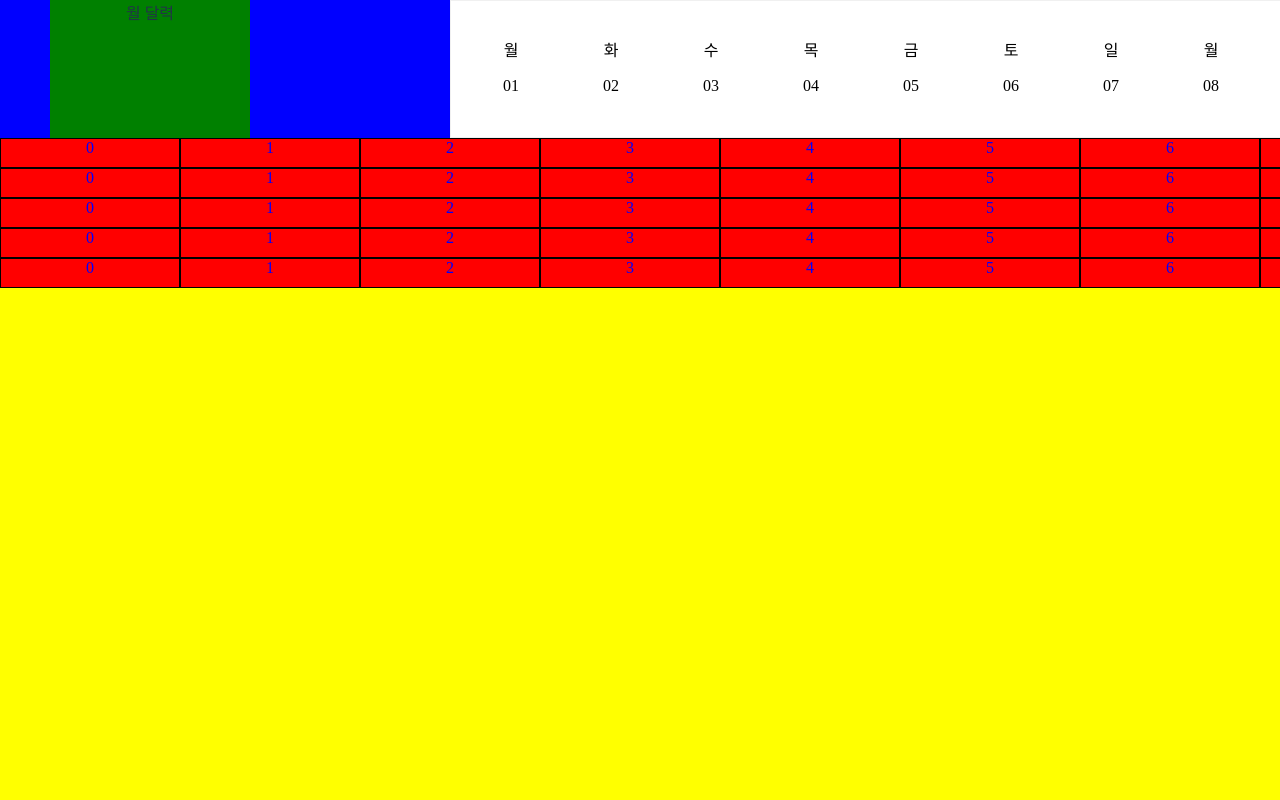
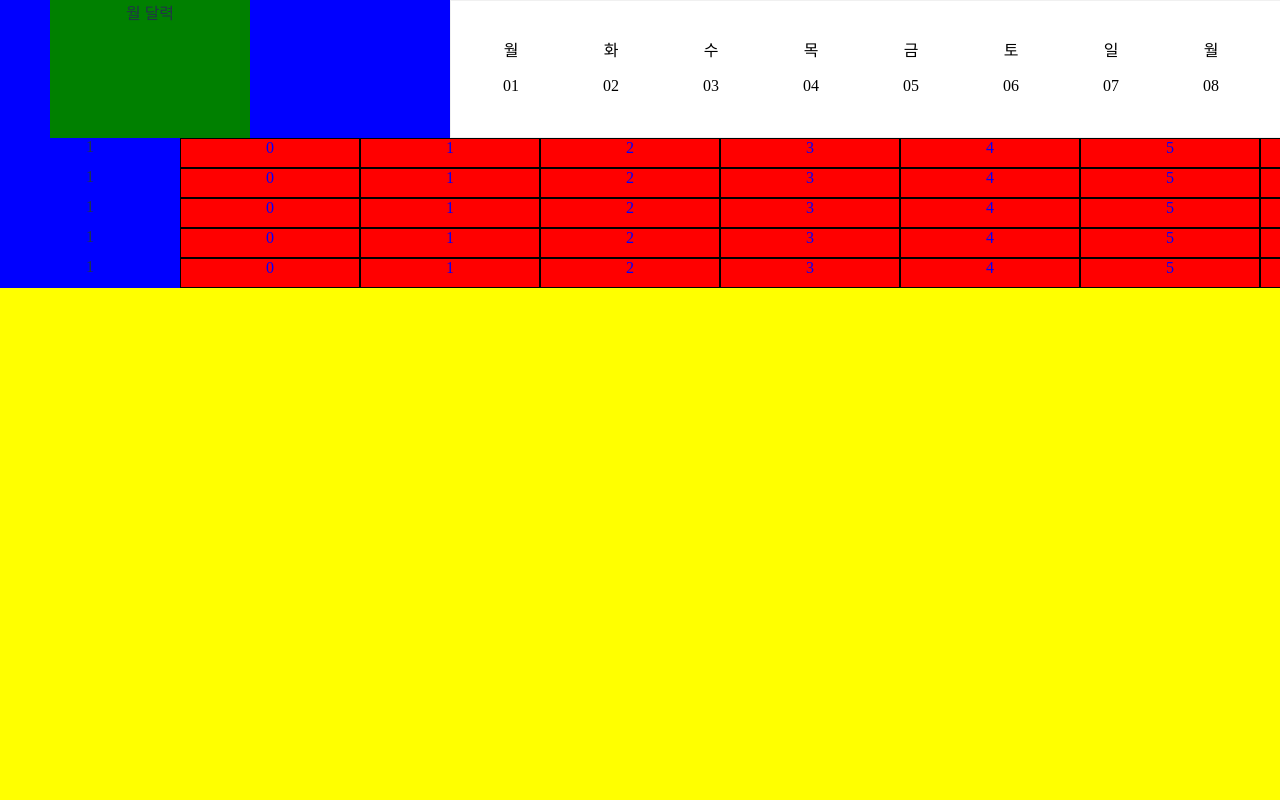
Before and after one commit to JayJHFE/React-Scheduler, a React (Vite) app in the folder PortFolio-vite/: page /scheduler in a window 1280 px wide. Shown: the top 800 px of the page. Built offline with nearby package versions, Linux system fonts and the light colour scheme.

Commit message:
스케줄러 수정

```diff
--- a/PortFolio-vite/src/page/scheduler/index.tsx
+++ b/PortFolio-vite/src/page/scheduler/index.tsx
@@ -17,12 +17,12 @@ export default function Scheduler() {
             <Calendar />
           </C.calendarContainer>
           <C.schedulerContainer>
+            <C.SchedulerLeftTableContainer>
+              <SchedulerLeftTable />
+            </C.SchedulerLeftTableContainer>
             <C.SchedulerTableContainer>
               <SchedulerTable />
             </C.SchedulerTableContainer>
-            <C.SchedulerLeftTableContainer>
-              <SchedulerLeftTable />
-            </C.SchedulerLeftTableContainer>
           </C.schedulerContainer>
           {/* <div>
             <div
```
